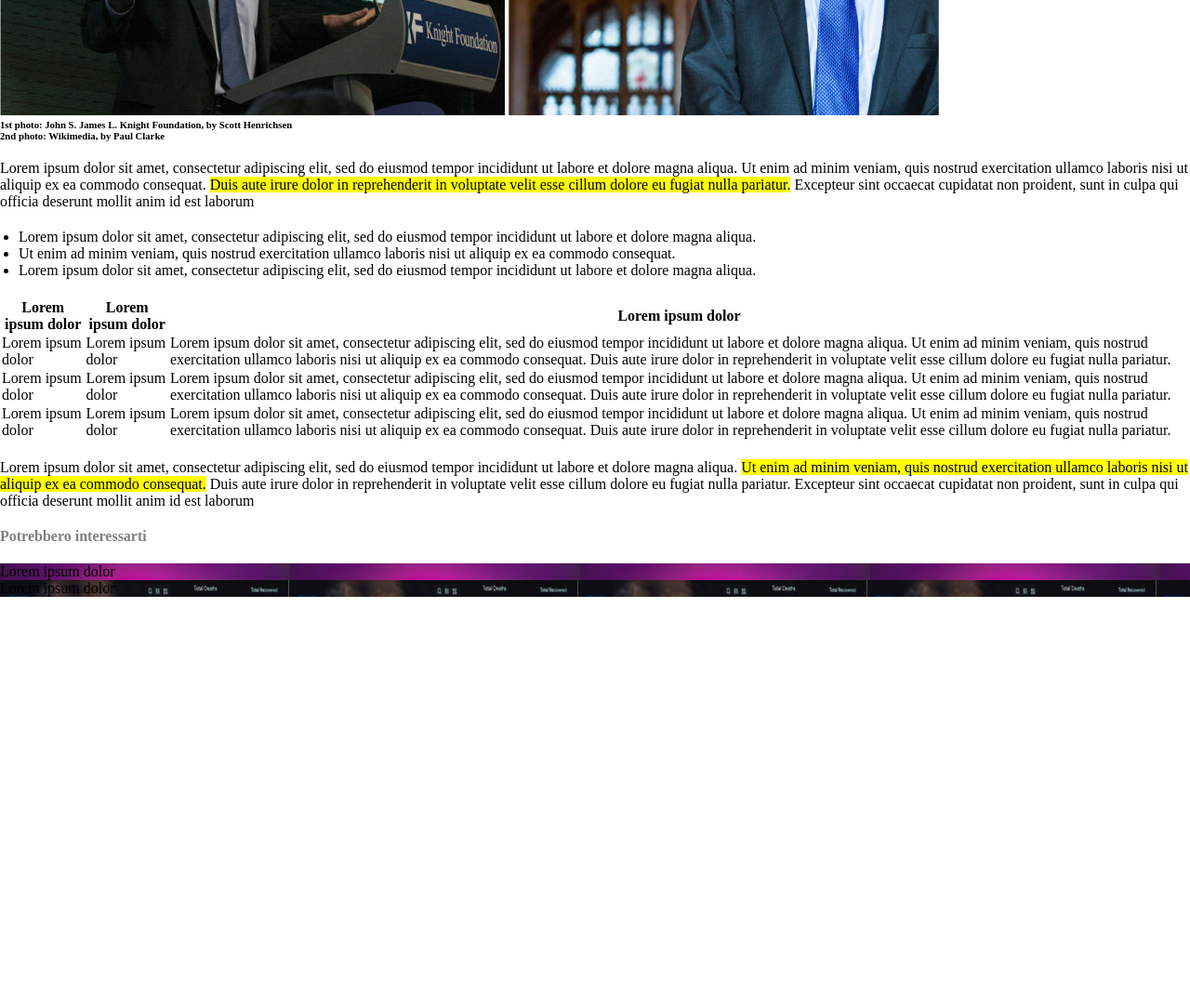
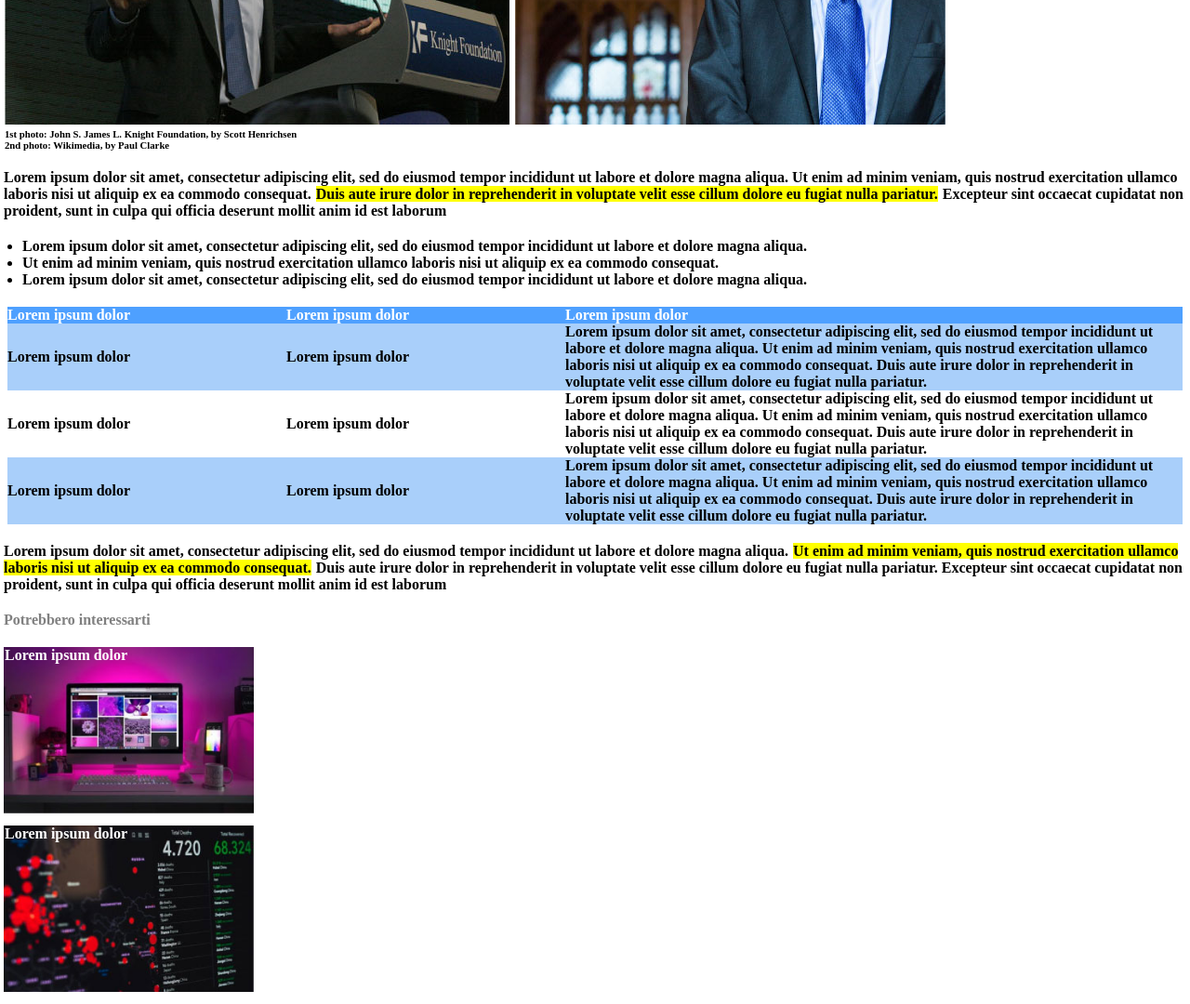
Before and after one commit to jacopobiagi/html-css-booleaner, a plain HTML site: page index.html in a window 1280 px wide. Shown: the part 460-1540 px from the top of the page at 93% size. Before the commit the page ends 1102 px from the top, so only its background shows below. Drawn offline with Linux system fonts and the light colour scheme.

Commit message:
Rifiniture e commenti

```diff
--- a/index.html
+++ b/index.html
@@ -7,11 +7,15 @@
     <title>Document</title>
 </head>
 <body>
+
+    <!-- Spazio logo -->
     <header>
         <img src="img/logo.svg" alt="incoming" class="logo">
     </header>
+
     <main>
-        <h1>
+         <!-- Titolo-->
+        <h1 class="distBlock">
             Internet deve essere al servizio del "bene pubblico": il manifesto di Tim Berners-Lee
         </h1>
         <h4 class="greyText">
@@ -21,6 +25,7 @@
             il 10/10/2020
         </h5>
 
+        <!-- immagini -->
         <div class="distBlock">
             <img src="img/tim-1.jpg" alt="incoming">
             <img src="img/tim-2.jpg" alt="incoming">
@@ -32,10 +37,12 @@
             </h6>
         </div>
 
+        <!-- Primo paragrafo -->
         <p class="distBlock">
             Lorem ipsum dolor sit amet, consectetur adipiscing elit, sed do eiusmod tempor incididunt ut labore et dolore magna aliqua. Ut enim ad minim veniam, quis nostrud exercitation ullamco laboris nisi ut aliquip ex ea commodo consequat. <mark>Duis aute irure dolor in reprehenderit in voluptate velit esse cillum dolore eu fugiat nulla pariatur.</mark> Excepteur sint occaecat cupidatat non proident, sunt in culpa qui officia deserunt mollit anim id est laborum
         </p>
 
+        <!-- Elenco -->
         <ul class="distBlock">
             <li>
                 Lorem ipsum dolor sit amet, consectetur adipiscing elit, sed do eiusmod tempor incididunt ut labore et dolore magna aliqua.
@@ -48,6 +55,7 @@
             </li>
         </ul>
 
+        <!-- Tabella -->
         <table class="distBlock">
             <thead class="headTable">
                 <tr>
@@ -99,11 +107,13 @@
             </tbody>
         </table>
 
+        <!-- Secondo paragrafo -->
         <p class="distBlock">
             Lorem ipsum dolor sit amet, consectetur adipiscing elit, sed do eiusmod tempor incididunt ut labore et dolore magna aliqua. <mark>Ut enim ad minim veniam, quis nostrud exercitation ullamco laboris nisi ut aliquip ex ea commodo consequat.</mark> Duis aute irure dolor in reprehenderit in voluptate velit esse cillum dolore eu fugiat nulla pariatur. Excepteur sint occaecat cupidatat non proident, sunt in culpa qui officia deserunt mollit anim id est laborum
         </p>
     </main>
 
+    <!-- Immagini di coda -->
     <footer>
         <h4 class="greyText distBlock">
             Potrebbero interessarti
--- a/style.css
+++ b/style.css
@@ -1,6 +1,7 @@
 *{
-    margin: 0;
+    margin: 0 1px 0 1px;
     padding: 0;
+    font-weight: 800;
 }
 
 header {
@@ -8,14 +9,24 @@ header {
     background-size: 35%;
     background-color: #4ea0ff;
     height: 121px;
-}
-
-h1{
-    margin-top: 10px;
+    margin: 0;
 }
 
 ul{
     margin-left: 20px;
+}
+
+table {
+    margin: 0 5px 0 5px;
+    border-collapse: collapse;
+}
+
+th{
+    text-align: left;
+}
+
+.withHead{
+    width: 300px;
 }
 
 .logo {
@@ -34,3 +45,26 @@ ul{
 .distBlock{
     margin-top: 20px;
 }
+
+.headTable{
+    background-color: #4ea0ff;
+    color: white;
+}
+
+.headTable th {
+    border-right: none;
+    margin-right: 0;
+    padding-right: 0;
+}
+
+.colorBody{
+    background-color: #a9cffa;
+}
+
+.footerDiv{
+    width: 345px;
+    height: 192px;
+    color: white;
+    background-size: 78%;
+    background-repeat: no-repeat;
+}
```
